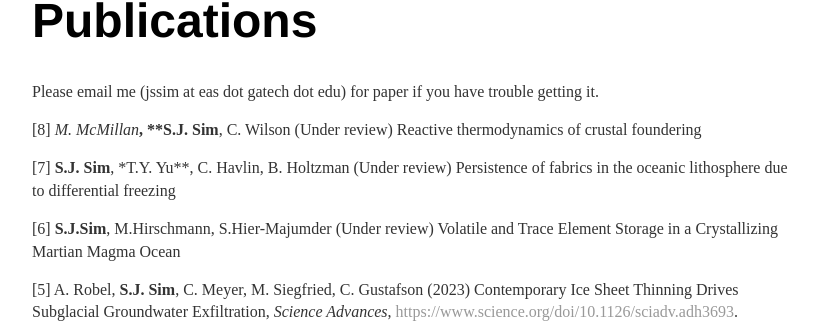
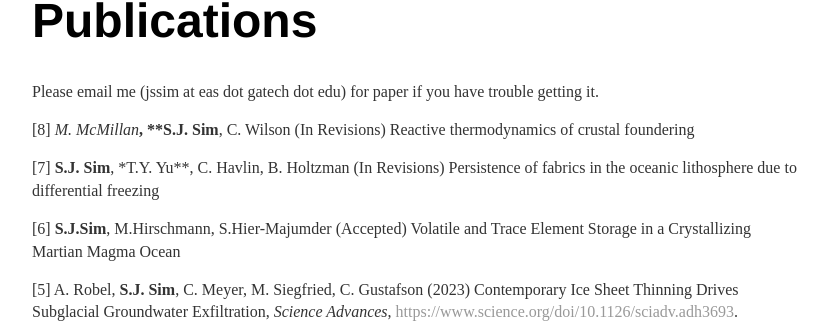
Before and after one commit to joycesim/joycesim.github.io, a Jekyll site: the page built from publications/index.md, in a window 1280 px wide. Shown: the part 145-472 px from the top of the page, without its empty margins (224-1055 px from the left). Built offline with Jekyll 4.4.1, drawn with Linux system fonts in a browser that asks for light colours.

Commit message:
Update index.md

```diff
--- a/publications/index.md
+++ b/publications/index.md
@@ -6,11 +6,11 @@ title: Publications
 
 Please email me (jssim at eas dot gatech dot edu) for paper if you have trouble getting it.
 
-[8] *M. McMillan***, **S.J. Sim**, C. Wilson (Under review) Reactive thermodynamics of crustal foundering
+[8] *M. McMillan***, **S.J. Sim**, C. Wilson (In Revisions) Reactive thermodynamics of crustal foundering
 
-[7] **S.J. Sim**, *T.Y. Yu**, C. Havlin, B. Holtzman (Under review) Persistence of fabrics in the oceanic lithosphere due to differential freezing
+[7] **S.J. Sim**, *T.Y. Yu**, C. Havlin, B. Holtzman (In Revisions) Persistence of fabrics in the oceanic lithosphere due to differential freezing
 
-[6] **S.J.Sim**, M.Hirschmann, S.Hier-Majumder (Under review) Volatile and Trace Element Storage in a Crystallizing Martian Magma Ocean
+[6] **S.J.Sim**, M.Hirschmann, S.Hier-Majumder (Accepted) Volatile and Trace Element Storage in a Crystallizing Martian Magma Ocean
 
 [5] A. Robel, **S.J. Sim**, C. Meyer, M. Siegfried, C. Gustafson (2023) Contemporary Ice Sheet Thinning Drives Subglacial Groundwater Exfiltration, *Science Advances*, [https://www.science.org/doi/10.1126/sciadv.adh3693](https://www.science.org/doi/10.1126/sciadv.adh3693).
 
```
